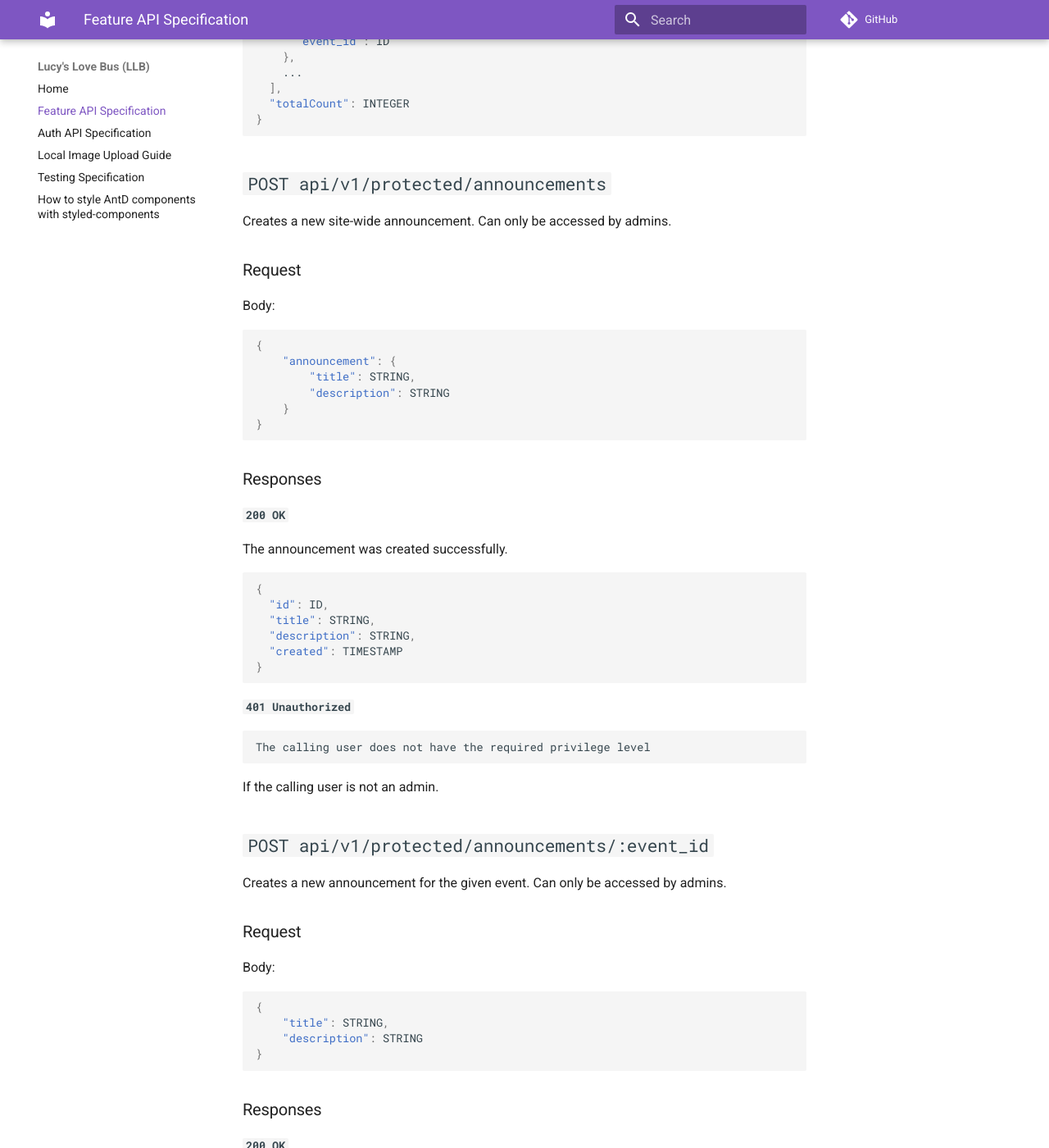
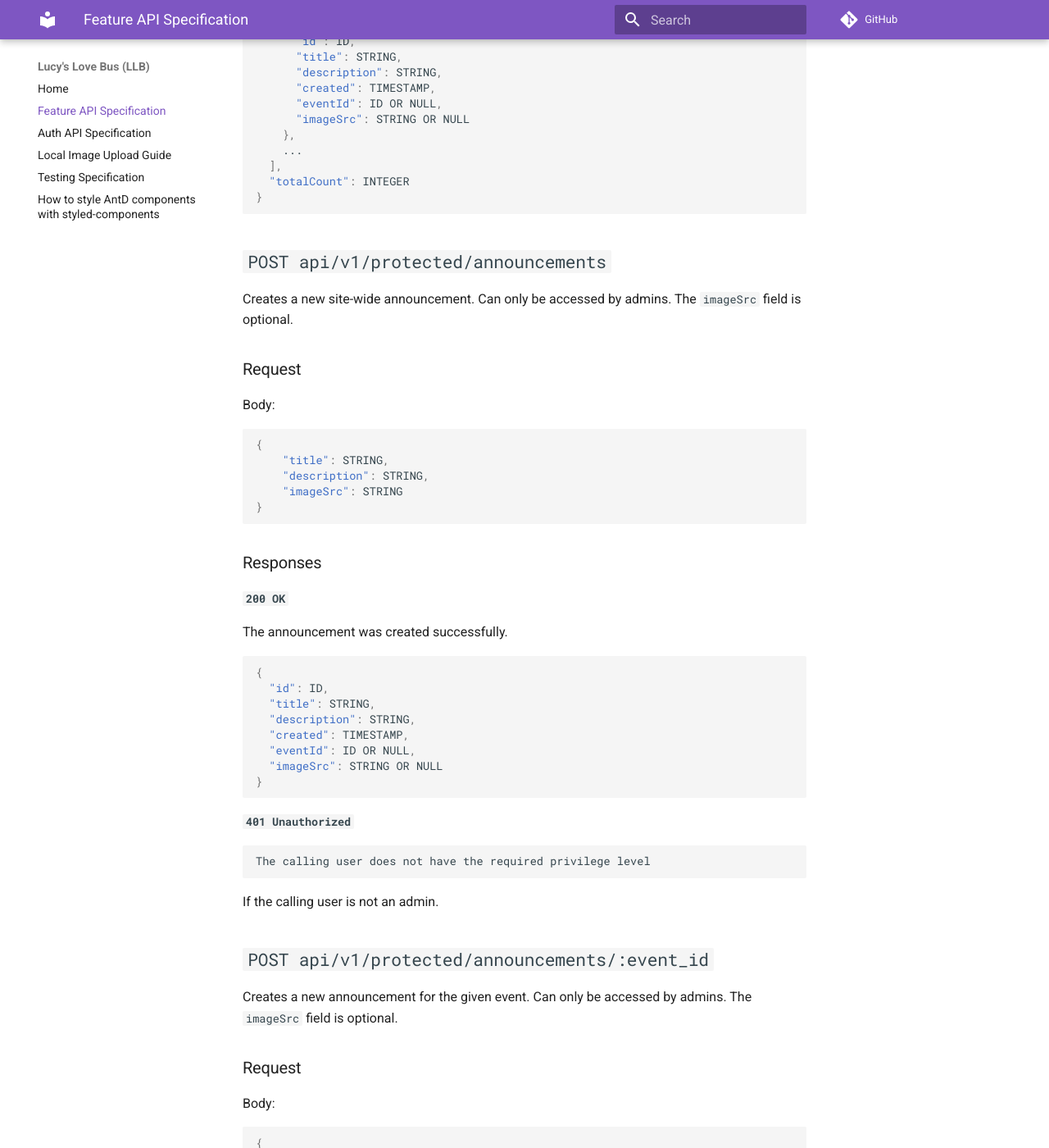
Before and after one commit to Code-4-Community/c4c-dev-docs, an MkDocs documentation site: the page built from docs/llb/llb-api-spec.md, in a window 1280 px wide and 1400 px high, scrolled down 16712 px. Shown: the whole window at 82% size. Built offline with MkDocs 1.6.1 and Material for MkDocs 9.7.7, drawn with Linux system fonts in a browser that asks for light colours; comment, search, counter and statistics services are not loaded; some of the changed text lies outside the part shown.

Commit message:
Update llb-api-spec.md

````diff
--- a/docs/llb/llb-api-spec.md
+++ b/docs/llb/llb-api-spec.md
@@ -662,6 +662,8 @@ The announcements were retrieved successfully.
       "id": ID,
       "title": STRING,
       "description": STRING,
+      "eventId": ID OR NULL,
+      "imageSrc": STRING OR NULL,
       "created": TIMESTAMP
     },
     ...
@@ -705,6 +707,8 @@ The announcements were retrieved successfully.
       "id": ID,
       "title": STRING,
       "description": STRING,
+      "eventId": ID OR NULL,
+      "imageSrc": STRING OR NULL,
       "created": TIMESTAMP
     },
     ...
@@ -738,7 +742,8 @@ The announcements were retrieved successfully.
       "title": STRING,
       "description": STRING,
       "created": TIMESTAMP,
-      "event_id": ID
+      "eventId": ID OR NULL,
+      "imageSrc": STRING OR NULL
     },
     ...
   ],
@@ -749,47 +754,7 @@ The announcements were retrieved successfully.
 
 ## `POST api/v1/protected/announcements`
 
-Creates a new site-wide announcement. Can only be accessed by admins.
-
-### Request
-
-Body:
-
-```json
-{
-    "announcement": {
-        "title": STRING,
-        "description": STRING
-    }
-}
-```
-
-### Responses
-
-#### `200 OK`
-
-The announcement was created successfully.
-
-```json
-{
-  "id": ID,
-  "title": STRING,
-  "description": STRING,
-  "created": TIMESTAMP
-}
-```
-
-#### `401 Unauthorized`
-
-```json
-The calling user does not have the required privilege level
-```
-
-If the calling user is not an admin.
-
-## `POST api/v1/protected/announcements/:event_id`
-
-Creates a new announcement for the given event. Can only be accessed by admins.
+Creates a new site-wide announcement. Can only be accessed by admins. The `imageSrc` field is optional.
 
 ### Request
 
@@ -798,7 +763,8 @@ Body:
 ```json
 {
     "title": STRING,
-    "description": STRING
+    "description": STRING,
+    "imageSrc": STRING
 }
 ```
 
@@ -814,7 +780,49 @@ The announcement was created successfully.
   "title": STRING,
   "description": STRING,
   "created": TIMESTAMP,
-  "event_id": ID
+  "eventId": ID OR NULL,
+  "imageSrc": STRING OR NULL
+}
+```
+
+#### `401 Unauthorized`
+
+```json
+The calling user does not have the required privilege level
+```
+
+If the calling user is not an admin.
+
+## `POST api/v1/protected/announcements/:event_id`
+
+Creates a new announcement for the given event. Can only be accessed by admins. The `imageSrc` field is optional.
+
+### Request
+
+Body:
+
+```json
+{
+    "title": STRING,
+    "description": STRING,
+    "imageSrc": STRING
+}
+```
+
+### Responses
+
+#### `200 OK`
+
+The announcement was created successfully.
+
+```json
+{
+  "id": ID,
+  "title": STRING,
+  "description": STRING,
+  "created": TIMESTAMP,
+  "eventId": ID OR NULL,
+  "imageSrc": STRING OR NULL
 }
 ```
 
````
